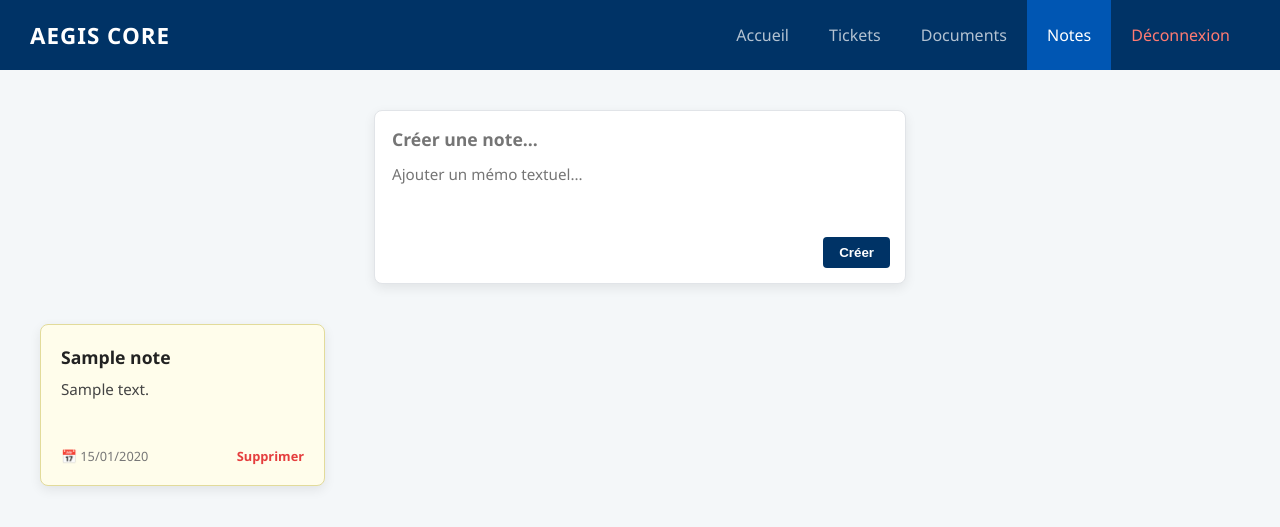
After one commit to malika95290/PFE-TreasureHunt, a PHP site: page /notes.php in a window 1280 px wide. The commit adds this page. Shown: the top 527 px of the page. Run offline with PHP 8.4, Linux system fonts and the light colour scheme; the visitor is signed in with stand-in values (Sample User, id 1); tables that the repository leaves empty or names only in its code hold one stand-in row (values such as "Sample post").

Commit message:
déconnexion + notes + correction telechargement audio note vocale incident

```diff
--- /dev/null
+++ b/intranet/notes.php
@@ -0,0 +1,144 @@
+<?php
+session_start();
+require_once 'db_config.php'; // Ton fichier PDO existant
+
+if (!isset($_SESSION['user_id'])) {
+    header("Location: login.php");
+    exit();
+}
+
+$user_id = $_SESSION['user_id'];
+$error_msg = "";
+$success_msg = "";
+
+// --- ACTIONS CRUD ---
+
+// 1. AJOUTER UNE NOTE
+if ($_SERVER["REQUEST_METHOD"] == "POST" && isset($_POST['action']) && $_POST['action'] === 'create') {
+    $titre = trim($_POST['titre']);
+    $description = trim($_POST['description']);
+
+    if (!empty($titre) && !empty($description)) {
+        $stmt = $pdo->prepare("INSERT INTO notes (user_id, titre, description) VALUES (?, ?, ?)");
+        $stmt->execute([$user_id, $titre, $description]);
+        $success_msg = "Note créée avec succès.";
+    } else {
+        $error_msg = "Veuillez remplir tous les champs.";
+    }
+}
+
+// 2. SUPPRIMER UNE NOTE
+if (isset($_GET['delete'])) {
+    $note_id = intval($_GET['delete']);
+    // Sécurité : On vérifie que la note appartient bien à l'utilisateur connecté
+    $stmt = $pdo->prepare("DELETE FROM notes WHERE id = ? AND user_id = ?");
+    $stmt->execute([$note_id, $user_id]);
+    $success_msg = "Note supprimée.";
+}
+
+// 3. RECUPERER LES NOTES DE L'UTILISATEUR
+$stmt_get = $pdo->prepare("SELECT * FROM notes WHERE user_id = ? ORDER BY date_creation DESC");
+$stmt_get->execute([$user_id]);
+$user_notes = $stmt_get->fetchAll();
+?>
+
+<!DOCTYPE html>
+<html lang="fr">
+<head>
+    <meta charset="UTF-8">
+    <title>AEGIS CORE - Bloc-notes Sécurisé</title>
+    <style>
+        :root {
+            --aegis-blue: #003366;
+            --aegis-light-blue: #0056b3;
+            --bg-gray: #f4f7f9;
+            --card-shadow: rgba(0, 0, 0, 0.08) 0px 4px 12px;
+        }
+        body { margin: 0; font-family: 'Segoe UI', sans-serif; background: var(--bg-gray); color: #333; }
+
+        .navbar { background-color: var(--aegis-blue); color: white; display: flex; align-items: center; justify-content: space-between; padding: 0 30px; height: 70px; }
+        .navbar a { color: rgba(255,255,255,0.7); text-decoration: none; padding: 0 20px; height: 100%; display: inline-flex; align-items: center; }
+        .navbar a.active, .navbar a:hover { background: var(--aegis-light-blue); color: white; }
+
+        .container { padding: 40px; max-width: 1200px; margin: 0 auto; }
+
+        /* Formulaire de création de note (style épuré du haut de l'exemple) */
+        .note-creator { background: white; max-width: 500px; margin: 0 auto 40px auto; padding: 15px; border-radius: 8px; box-shadow: var(--card-shadow); border: 1px solid #e1e4e8; }
+        .note-creator input, .note-creator textarea { width: 100%; border: none; outline: none; font-family: inherit; box-sizing: border-box; }
+        .note-creator input { font-size: 1.1rem; font-weight: bold; margin-bottom: 10px; }
+        .note-creator textarea { font-size: 0.95rem; resize: none; min-height: 60px; }
+        .note-creator-footer { display: flex; justify-content: flex-end; margin-top: 10px; }
+        .btn-create { background: var(--aegis-blue); color: white; border: none; padding: 8px 16px; border-radius: 4px; font-weight: bold; cursor: pointer; }
+        .btn-create:hover { background: var(--aegis-light-blue); }
+
+        /* Grille de notes (Style Google Keep / Pinterest) */
+        .notes-grid { display: grid; grid-template-columns: repeat(auto-fill, minmax(250px, 1fr)); gap: 20px; align-items: start; }
+
+        /* Carte de Note */
+        .note-card { background: #fffdeb; /* Teinte jaune pastel par défaut */ border: 1px solid #e2db9a; border-radius: 8px; padding: 20px; position: relative; box-shadow: var(--card-shadow); transition: transform 0.2s; min-height: 120px; display: flex; flex-direction: column; justify-content: space-between; }
+        .note-card:hover { transform: translateY(-2px); }
+        .note-title { font-weight: bold; font-size: 1.1rem; margin: 0 0 10px 0; color: #222; word-wrap: break-word; }
+        .note-desc { font-size: 0.95rem; line-height: 1.4; color: #444; white-space: pre-line; margin-bottom: 20px; word-wrap: break-word; }
+
+        .note-footer { display: flex; justify-content: space-between; align-items: center; font-size: 0.8rem; color: #777; }
+        .btn-delete { color: #e53e3e; text-decoration: none; font-weight: bold; transition: color 0.2s; }
+        .btn-delete:hover { color: #c53030; }
+
+        /* Couleurs alternatives aléatoires ou fixes pour le design */
+        .note-card:nth-child(2n) { background: #e8f0fe; border-color: #c4d7f5; } /* Bleu */
+        .note-card:nth-child(3n) { background: #e6fffa; border-color: #b2f5ea; } /* Vert */
+    </style>
+</head>
+<body>
+
+    <nav class="navbar">
+        <div style="font-size: 1.4rem; font-weight: bold; letter-spacing: 1px;">AEGIS CORE</div>
+        <div style="display:flex; height:100%;">
+            <a href="dashboard.php">Accueil</a>
+            <a href="tickets.php">Tickets</a>
+            <a href="documents.php">Documents</a>
+            <a href="notes.php" class="active">Notes</a>
+            <a href="logout.php" style="color: #ff7b72;">Déconnexion</a>
+        </div>
+    </nav>
+
+    <div class="container">
+
+        <form action="notes.php" method="POST" class="note-creator">
+            <input type="hidden" name="action" value="create">
+            <input type="text" name="titre" placeholder="Créer une note..." required autocomplete="off">
+            <textarea name="description" placeholder="Ajouter un mémo textuel..." required></textarea>
+            <div class="note-creator-footer">
+                <button type="submit" class="btn-create">Créer</button>
+            </div>
+        </form>
+
+        <?php if($success_msg): ?>
+            <div style="background: #dafbe1; color: #1e4620; padding:12px; border-radius:6px; margin-bottom:20px; font-size:0.9rem; font-weight:bold; max-width:500px; margin: 0 auto 20px auto;"><?php echo $success_msg; ?></div>
+        <?php endif; ?>
+
+        <div class="notes-grid">
+            <?php if (count($user_notes) > 0): ?>
+                <?php foreach ($user_notes as $note): ?>
+                    <div class="note-card">
+                        <div>
+                            <div class="note-title"><?php echo htmlspecialchars($note['titre']); ?></div>
+                            <div class="note-desc"><?php echo htmlspecialchars($note['description']); ?></div>
+                        </div>
+                        <div class="note-footer">
+                            <span>📅 <?php echo date('d/m/Y', strtotime($note['date_creation'])); ?></span>
+                            <a href="notes.php?delete=<?php echo $note['id']; ?>" class="btn-delete" onclick="return confirm('Supprimer ce mémo ?');">Supprimer</a>
+                        </div>
+                    </div>
+                <?php endforeach; ?>
+            <?php else: ?>
+                <div style="grid-column: 1 / -1; text-align: center; color: #718096; font-style: italic; padding: 40px;">
+                    Aucun mémo ou note dans votre espace personnel.
+                </div>
+            <?php endif; ?>
+        </div>
+
+    </div>
+
+</body>
+</html>
```
Also changed, not shown: intranet/documents.php (+0 -9 lines), intranet/logout.php (added, +23 -0 lines), 1 other file.
